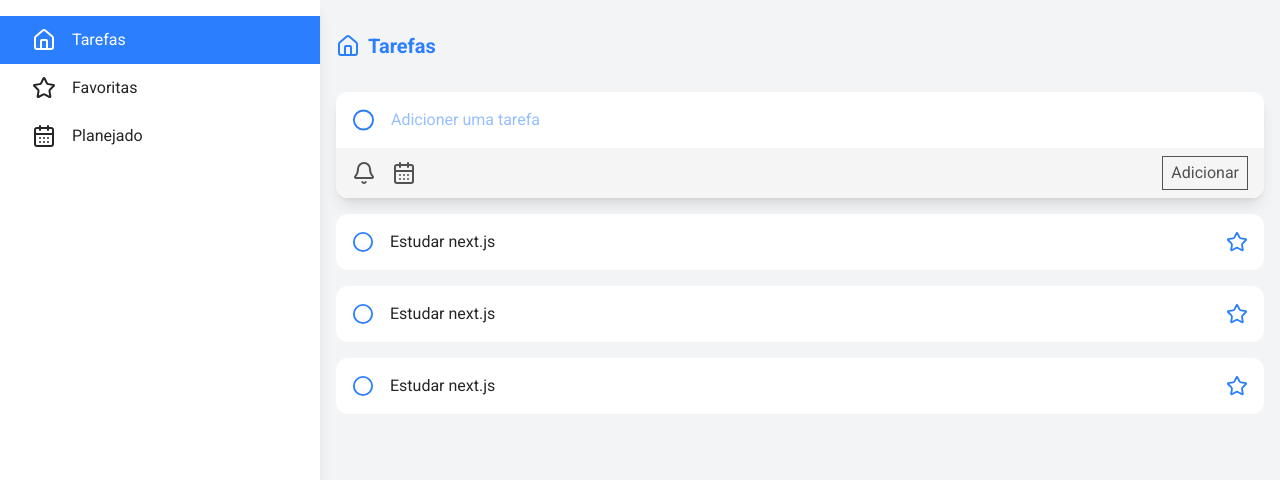
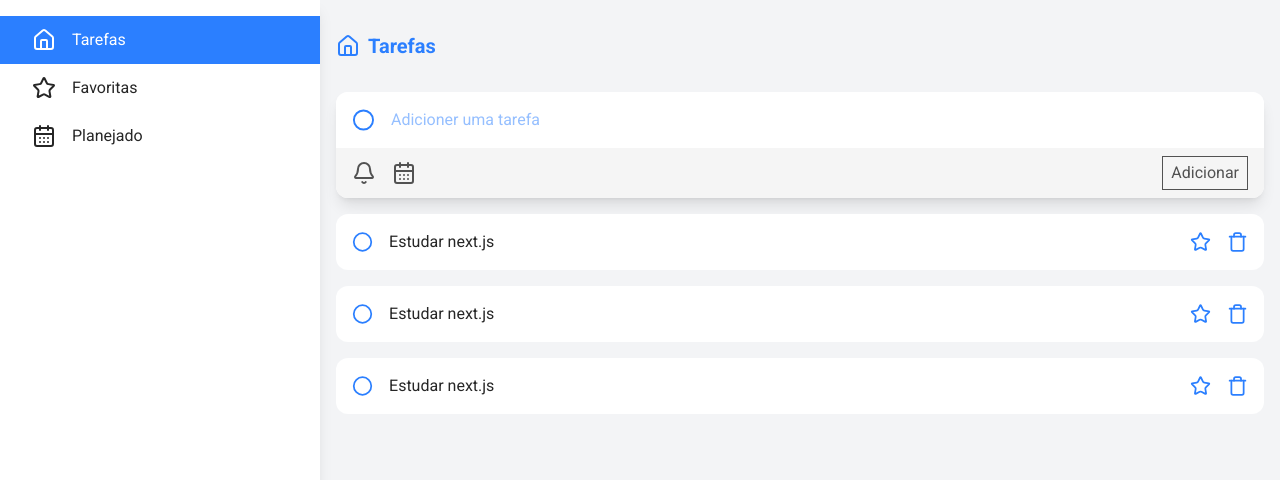
Before and after one commit to ivanrods/task-pro, a Next.js app: page /tasks in a window 1280 px wide. Shown: the top 480 px of the page. Built offline with nearby package versions, Linux system fonts and the light colour scheme.

Commit message:
feat: add dynamic details page

```diff
--- /dev/null
+++ b/src/app/[task]/page.tsx
@@ -0,0 +1,13 @@
+"use client"
+import { useParams } from "next/navigation";
+
+export default function TaskDetail() {
+  const params = useParams();
+
+  return (
+    <div className="">
+      <h1 className="text-2xl font-bold">Detalhes da Tarefa</h1>
+      <p>ID da tarefa: {params.task}</p>
+    </div>
+  );
+}
--- a/src/app/components/Drawer.tsx
+++ b/src/app/components/Drawer.tsx
@@ -13,7 +13,7 @@ const Drawer = () => {
     <div className="bg-white ">
       <Menu className="fixed md:hidden top-8 left-8 " onClick={toggleDrawer} />
       <div
-        className={`w-72 md:w-80 h-full bg-white fixed top-0 left-0 transition-transform duration-300 ease-in-out transform shadow-lg ${
+        className={`w-72 xl:w-80 h-full bg-white fixed top-0 left-0 transition-transform duration-300 ease-in-out transform shadow-lg ${
           handleDrawer ? "translate-x-0" : "-translate-x-full"
         } md:translate-x-0 md:static`}
       >
--- a/src/app/components/TaskItem.tsx
+++ b/src/app/components/TaskItem.tsx
@@ -1,11 +1,15 @@
-import { Circle, Star } from "lucide-react";
+import { Circle, Star, Trash } from "lucide-react";
+import Link from "next/link";
 
 const TaskItem = () => {
   return (
-    <li className="w-full flex py-4 px-4 gap-4 mb-4 items-center bg-white rounded-xl text-blue-500 ">
-      <Circle />
-      <p className="w-full text-neutral-800">Estudar next.js</p> <Star />
-    </li>
+    <Link href="/task">
+      <li className="w-full flex py-4 px-4 gap-4 mb-4 items-center bg-white rounded-xl text-blue-500 ">
+        <Circle />
+        <p className="w-full text-neutral-800">Estudar next.js</p> <Star />
+        <Trash />
+      </li>
+    </Link>
   );
 };
 
--- a/src/app/components/Title.tsx
+++ b/src/app/components/Title.tsx
@@ -1,6 +1,6 @@
 "use client";
 import { usePathname } from "next/navigation";
-import { House, Star, CalendarDays } from "lucide-react";
+import { House, Star, CalendarDays, CircleCheckBig } from "lucide-react";
 
 const Title = () => {
   const pathname = usePathname();
@@ -11,8 +11,8 @@ const Title = () => {
   };
 
   const { title, icon } = titles[pathname] || {
-    title: "Tarefas",
-    icon: <House />,
+    title: "Tarefa",
+    icon: <CircleCheckBig />,
   };
   return (
     <div className="flex gap-2 justify-center items-center text-blue-500 text-xl font-bold py-8 md:justify-start">
--- a/src/app/favorites/page.tsx
+++ b/src/app/favorites/page.tsx
@@ -1,8 +1,12 @@
+import AddTaskInput from "../components/AddTaskInput";
 import TaskItem from "../components/TaskItem";
 
 const Favorites = () => {
   return (
     <div>
+      <div>
+      <AddTaskInput />
+      </div>
       <TaskItem /> <TaskItem /> <TaskItem />
       <TaskItem />
       <TaskItem />
--- a/src/app/layout.tsx
+++ b/src/app/layout.tsx
@@ -2,7 +2,6 @@ import type { Metadata } from "next";
 import { Roboto } from "next/font/google";
 import "./globals.css";
 import Drawer from "./components/Drawer";
-import AddTaskInput from "./components/AddTaskInput";
 import Title from "./components/Title";
 
 const roboto = Roboto({
@@ -27,10 +26,11 @@ export default function RootLayout({
           <Drawer />
           <div className="w-full flex flex-col  bg-gray-100 px-4">
             <Title />
-            <AddTaskInput />
+
             <section>{children}</section>
           </div>
         </div>
+
       </body>
     </html>
   );
--- a/src/app/planned/page.tsx
+++ b/src/app/planned/page.tsx
@@ -1,8 +1,11 @@
+import AddTaskInput from "../components/AddTaskInput";
 import TaskItem from "../components/TaskItem";
 
 const Planned = () => {
   return (
     <div>
+      <div><AddTaskInput />
+      </div>
       <TaskItem /> <TaskItem />
     </div>
   );
--- a/src/app/tasks/page.tsx
+++ b/src/app/tasks/page.tsx
@@ -1,7 +1,15 @@
+import AddTaskInput from "../components/AddTaskInput";
 import TaskItem from "../components/TaskItem";
 
 const Tarefas = () => {
-    return ( <div><TaskItem /> <TaskItem /> <TaskItem /></div> );
-}
+  return (
+    <div>
+      <div>
+        <AddTaskInput />
+      </div>
+      <TaskItem /> <TaskItem /> <TaskItem />
+    </div>
+  );
+};
 
 export default Tarefas;
```
Also changed, not shown: src/app/page.tsx (line endings or trailing spaces).
